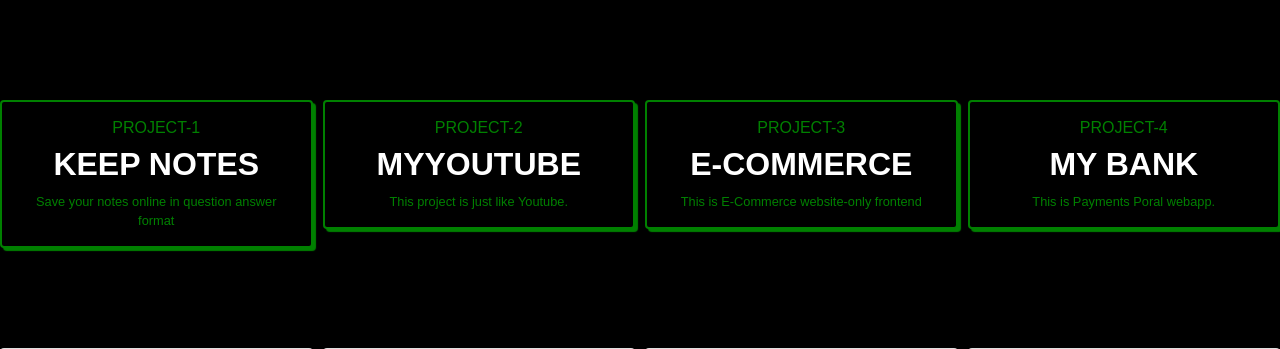
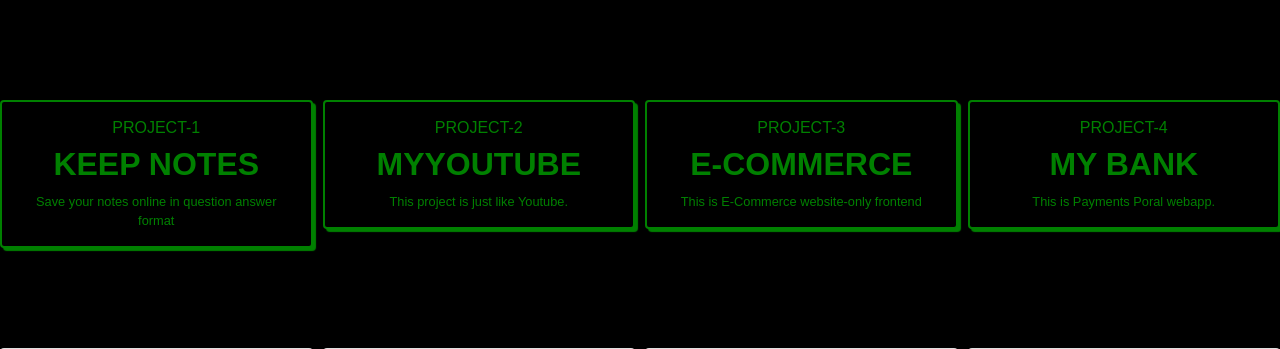
Before and after one commit to akashgupta77500/PROJECTS, a Django app: page /project in a window 1280 px wide. Shown: the part 66-415 px from the top of the page. Run offline with Django 3.2, Linux system fonts and the light colour scheme; some libraries are stand-ins or nearby versions.

Commit message:
Update project.html

```diff
--- a/akash/templates/project.html
+++ b/akash/templates/project.html
@@ -137,7 +137,7 @@
   <div class="column">
     <div class="card"style="background-color:black;color:green;border:2px solid green;box-shadow: 3px 3px 1px green ">
         <h6>PROJECT-1</h6>
-      <h2><a href="{% url 'study' %}" style="color:white"><b>KEEP NOTES</b></a></h2>
+      <h2><a href="{% url 'study' %}" style="color:green"><b>KEEP NOTES</b></a></h2>
        <small> Save your notes online in question answer format</small>
 
     </div>
@@ -146,7 +146,7 @@
   <div class="column">
     <div class="card"style="background-color:black;color:green;border:2px solid green;box-shadow: 3px 3px 1px green ">
         <h6>PROJECT-2</h6>
-      <h2><a href="https://my-ue-tube.herokuapp.com/" style="color:white"><b>MYYOUTUBE</b></a></h2>
+      <h2><a href="https://my-ue-tube.herokuapp.com/" style="color:green"><b>MYYOUTUBE</b></a></h2>
        <small>This project is just like Youtube.</small>
     </div>
   </div>
@@ -154,7 +154,7 @@
  <div class="column">
     <div class="card"style="background-color:black;color:green;border:2px solid green;box-shadow: 3px 3px 1px green ">
         <h6>PROJECT-3</h6>
-      <h2><a href="https://wrapiton.herokuapp.com/" style="color:white"><b>E-COMMERCE</b></a></h2>
+      <h2><a href="https://wrapiton.herokuapp.com/" style="color:green"><b>E-COMMERCE</b></a></h2>
        <small>This is E-Commerce website-only frontend</small>
     </div>
   </div>
@@ -162,7 +162,7 @@
   <div class="column">
     <div class="card"style="background-color:black;color:green;border:2px solid green;box-shadow: 3px 3px 1px green ">
         <h6>PROJECT-4</h6>
-      <h2><a href="https://b-ank.herokuapp.com/" style="color:white"><b>MY BANK</b></a></h2>
+      <h2><a href="https://b-ank.herokuapp.com/" style="color:green"><b>MY BANK</b></a></h2>
        <small>This is Payments Poral webapp.</small>
     </div>
   </div>
```
